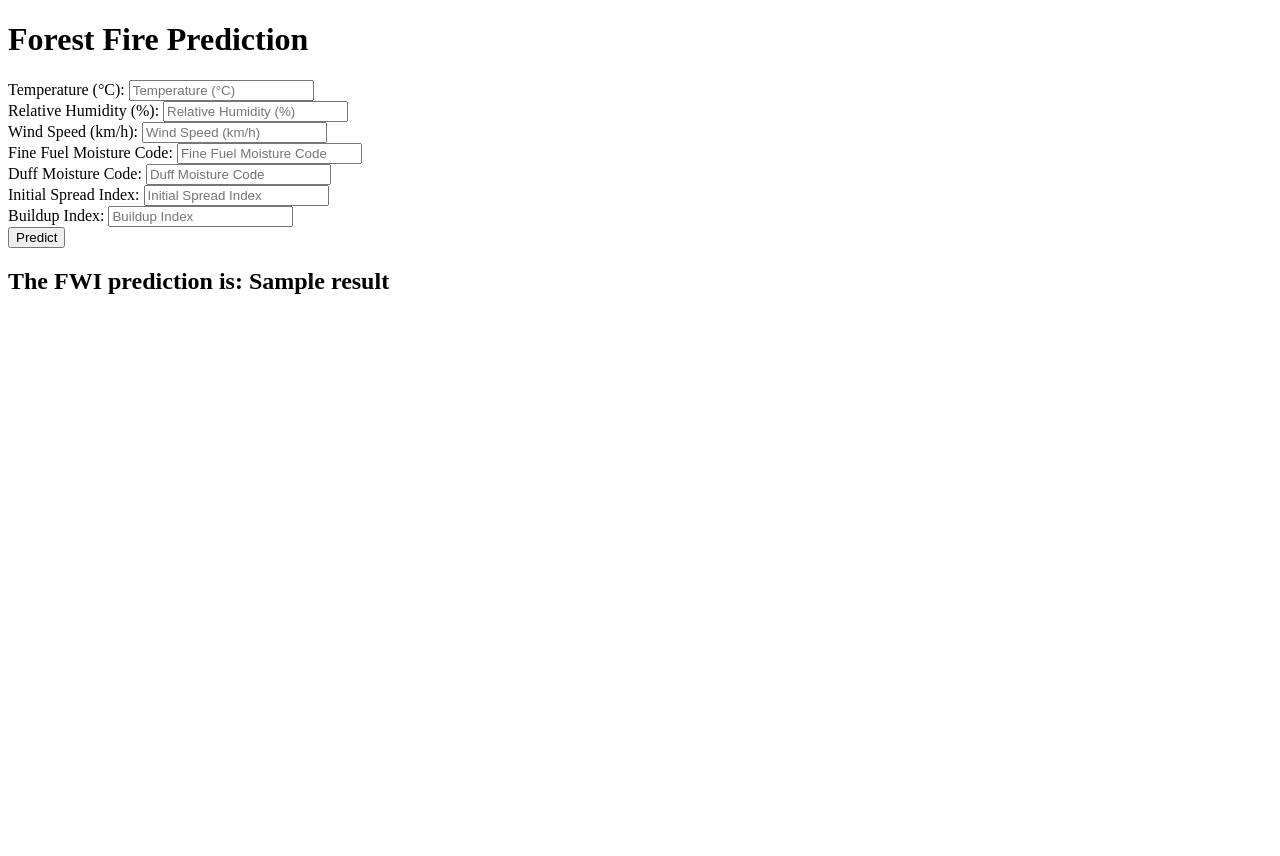
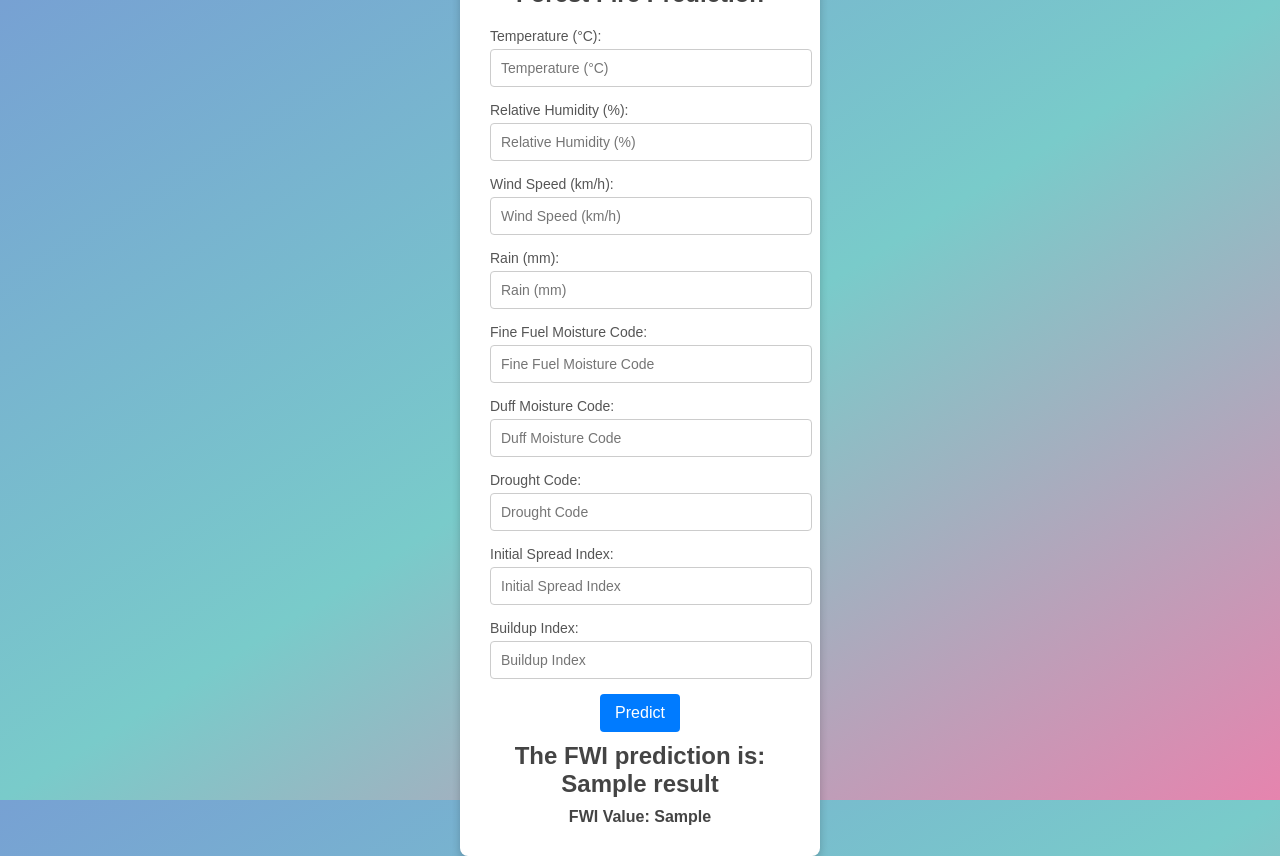
Before and after one commit to ShubhamMallick/Algerian_Forest_Fire-, a Flask app: template templates/home.html in a window 1280 px wide. Before the commit the page ends 294 px from the top, so only its background shows below. Run offline with Flask 3, Linux system fonts and the light colour scheme; the template is opened without the code that fills it: most values are stand-ins (such as "Sample title", 1, 10 or a date in 2020); parts of the project's set-up code (start-up, migrations or seed data) failed here and were passed over.

Commit message:
model training

```diff
--- a/app.py
+++ b/app.py
@@ -26,33 +26,45 @@ def index():
 @app.route('/predictdata', methods=['GET', 'POST'])
 def predict_datapoint():
     result = ""
+    fwi_value = None
 
     if request.method == 'POST':
-        # Gather inputs from the form
-        Temperature = float(request.form.get('Temperature'))
-        RH = float(request.form.get('RH'))
-        Ws = float(request.form.get('Ws'))
-        FFMC = float(request.form.get('FFMC'))
-        DMC = float(request.form.get('DMC'))
-        ISI = float(request.form.get('ISI'))
-        BUI = float(request.form.get('BUI'))
+        try:
+            # Gather inputs from the form
+            Temperature = float(request.form.get('Temperature'))
+            RH = float(request.form.get('RH'))
+            Ws = float(request.form.get('Ws'))
+            Rain = float(request.form.get('Rain'))  # Optional, might exclude
+            FFMC = float(request.form.get('FFMC'))
+            DMC = float(request.form.get('DMC'))
+            DC = float(request.form.get('DC'))  # Optional, might exclude
+            ISI = float(request.form.get('ISI'))
+            BUI = float(request.form.get('BUI'))
 
-        # Only pass the relevant features to the model
-        input_features = [Temperature, RH, Ws, FFMC, DMC, ISI, BUI]
+            # Use only required features
+            input_features = [Temperature, RH, Ws, FFMC, DMC, ISI, BUI]
 
-        # Preprocess and predict
-        new_data = scaler.transform([input_features])  # Transform using scaler
-        predict = model.predict(new_data)  # Predict with the model
+            # Preprocess inputs
+            new_data = scaler.transform([input_features])  # Scale the input features
 
-        # Return the prediction result
-        if predict[0] == 1:
-            result = 'Fire'
-        else:
-            result = 'No Fire'
+            # Predict the fire risk using the model
+            predict = model.predict(new_data)
 
-        return render_template('home.html', result=result)
+            # Calculate the FWI based on the dataset's analyzed formula
+            fwi_value = 0.3 * FFMC + 0.4 * ISI + 0.3 * BUI
+
+            # Adjust result based on FWI threshold
+            if fwi_value >= 6.00:
+                result = "Fire"
+            else:
+                result = "No Fire"
+
+        except ValueError as e:
+            result = f"Error: {e}"
+
+        return render_template('home.html', result=result, fwi_value=fwi_value)
     else:
-        return render_template('home.html', result=result)
+        return render_template('home.html', result=result, fwi_value=fwi_value)
 
 if __name__ == "__main__":
     app.run(host="0.0.0.0", debug=True)
--- a/static/style.css
+++ b/static/style.css
@@ -0,0 +1,74 @@
+/* style.css */
+
+body {
+    font-family: Arial, sans-serif;
+    margin: 0;
+    padding: 0;
+    background: linear-gradient(to bottom right, #77A1D3, #79CBCA, #E684AE);
+    color: #333;
+    display: flex;
+    justify-content: center;
+    align-items: center;
+    height: 100vh;
+}
+
+.login {
+    background: white;
+    padding: 20px 30px;
+    border-radius: 8px;
+    box-shadow: 0 4px 8px rgba(0, 0, 0, 0.2);
+    text-align: center;
+    width: 300px;
+}
+
+.login h1 {
+    margin-bottom: 20px;
+    font-size: 24px;
+    color: #444;
+}
+
+label {
+    display: block;
+    text-align: left;
+    margin-bottom: 5px;
+    font-size: 14px;
+    color: #555;
+}
+
+input {
+    width: 100%;
+    padding: 10px;
+    margin-bottom: 15px;
+    border: 1px solid #ccc;
+    border-radius: 4px;
+    font-size: 14px;
+}
+
+input:focus {
+    border-color: #007BFF;
+    outline: none;
+}
+
+button {
+    background-color: #007BFF;
+    color: white;
+    padding: 10px 15px;
+    font-size: 16px;
+    border: none;
+    border-radius: 4px;
+    cursor: pointer;
+    transition: background-color 0.3s;
+}
+
+button:hover {
+    background-color: #0056b3;
+}
+
+h2, h3 {
+    color: #444;
+    margin: 10px 0;
+}
+
+h3 {
+    font-size: 16px;
+}
--- a/templates/home.html
+++ b/templates/home.html
@@ -24,11 +24,17 @@
             <label for="ws">Wind Speed (km/h):</label>
             <input id="ws" type="number" name="Ws" placeholder="Wind Speed (km/h)" required /><br>
 
+            <label for="rain">Rain (mm):</label>
+            <input id="rain" type="number" name="Rain" placeholder="Rain (mm)" required /><br>
+
             <label for="ffmc">Fine Fuel Moisture Code:</label>
             <input id="ffmc" type="number" name="FFMC" placeholder="Fine Fuel Moisture Code" required /><br>
 
             <label for="dmc">Duff Moisture Code:</label>
             <input id="dmc" type="number" name="DMC" placeholder="Duff Moisture Code" required /><br>
+
+            <label for="dc">Drought Code:</label>
+            <input id="dc" type="number" name="DC" placeholder="Drought Code" required /><br>
 
             <label for="isi">Initial Spread Index:</label>
             <input id="isi" type="number" name="ISI" placeholder="Initial Spread Index" required /><br>
@@ -38,8 +44,10 @@
 
             <button type="submit" class="btn btn-primary btn-block btn-large">Predict</button>
         </form>
+
         <h2>
-            The FWI prediction is: {{ result }}
+            <h2>The FWI prediction is: {{ result }}</h2>
+            <h3>FWI Value: {{ fwi_value }}</h3>
         </h2>
     </div>
 </body>
```
Also changed, not shown: 1 other file.
